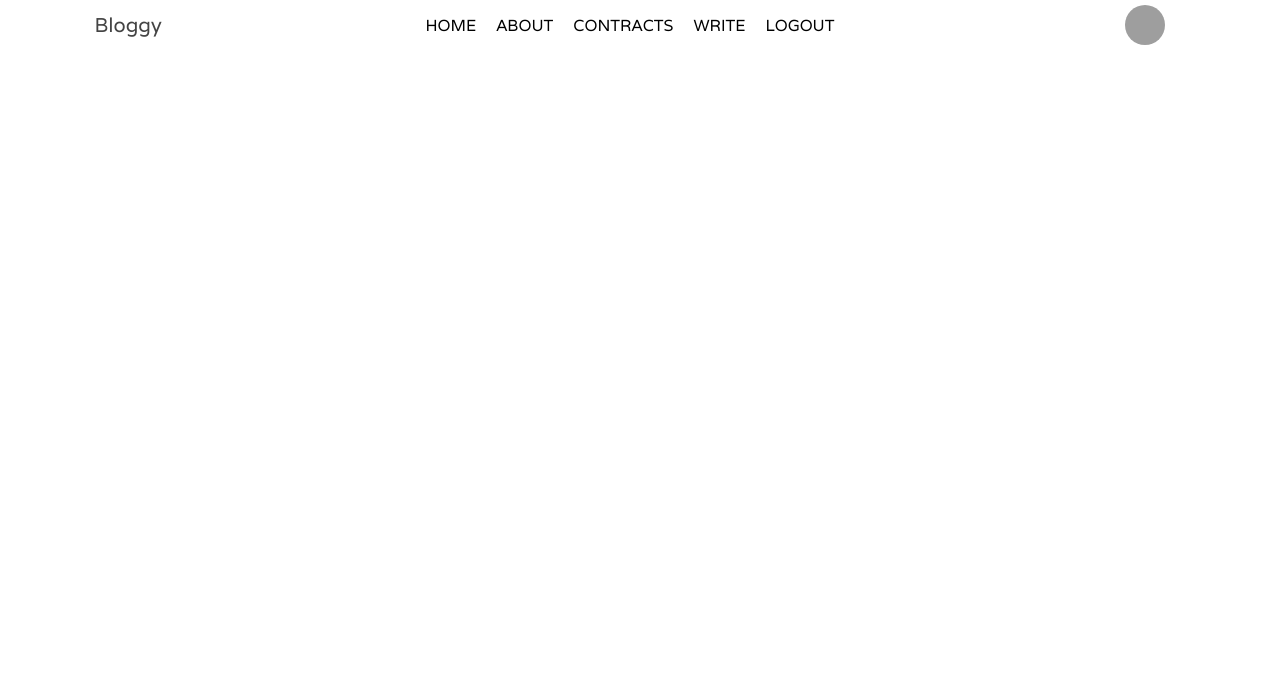
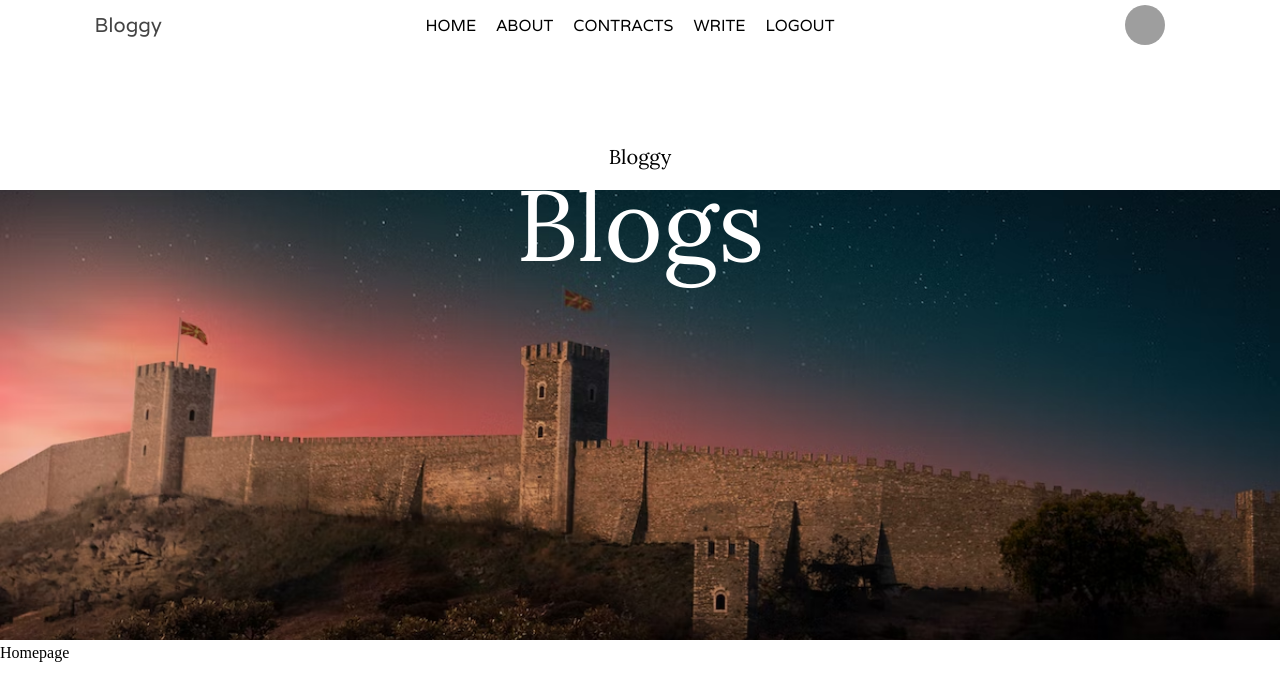
Before and after one commit to Aaryan121/Blog, a React (Create React App) app in the folder webapp-blog/: page / in a window 1280 px wide. Shown: the top 700 px of the page. Built offline with nearby package versions, Linux system fonts and the light colour scheme; grey boxes are pictures that could not be loaded; the HTML template or start-up script is replaced by a standard one.

Commit message:
header component completed

```diff
--- a/webapp-blog/src/App.js
+++ b/webapp-blog/src/App.js
@@ -1,10 +1,12 @@
 import Navbar from "./components/Navbar/Navbar"
 import "./styles.css"
+import Home from "./pages/home/Home";
 
 function App() {
   return (
   <div className="main">
     <Navbar/>
+    <Home />
   </div>
   );
 }
--- /dev/null
+++ b/webapp-blog/src/components/Header/Header.css
@@ -0,0 +1,35 @@
+@import url('https://fonts.googleapis.com/css2?family=Lora&display=swap');
+
+.header{
+    margin-top: 60px;
+
+}
+
+.headerTitles{
+    display: flex;
+    flex-direction: column;
+    align-items: center;
+    font-family: 'Lora',serif;
+    color: white;
+}
+
+.headerTitleSm{
+    position: absolute;
+    top: 18%;
+    font-size: 20px;
+    color: black;
+
+}
+
+.headerTitlelg{
+    position: absolute;
+    top: 20%;
+    font-size: 100px;
+}
+
+.headerImg{
+    width: 100%;
+    height: 450px;
+    margin-top: 80px;
+    object-fit: cover;
+}
--- /dev/null
+++ b/webapp-blog/src/components/Header/Header.js
@@ -0,0 +1,17 @@
+import React from 'react'
+import "./Header.css"
+import img from "../../assets/img/f1.avif"
+
+const Header = () => {
+  return (
+    <div className="header">
+        <div className="headerTitles">
+            <span className='headerTitleSm'>Bloggy</span>
+            <span className="headerTitlelg">Blogs</span>
+        </div>
+        <img src={img} alt="" className="headerImg" />
+    </div>
+  )
+}
+
+export default Header;
--- /dev/null
+++ b/webapp-blog/src/pages/home/Home.js
@@ -0,0 +1,14 @@
+import React from 'react'
+import "./Home.css"
+import Header from '../../components/Header/Header'
+
+const Home = () => {
+  return (
+    <div>
+        <Header/>
+        Homepage
+    </div>
+  )
+}
+
+export default Home
```
Also changed, not shown: webapp-blog/src/assets/img/f1.avif (added), webapp-blog/src/pages/home/Home.css (added).
